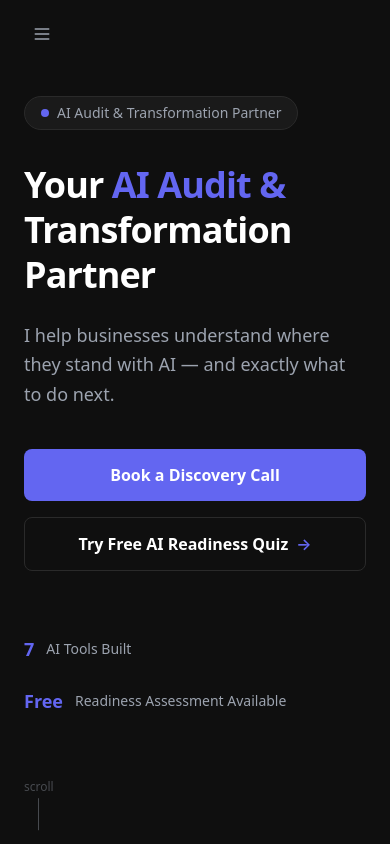
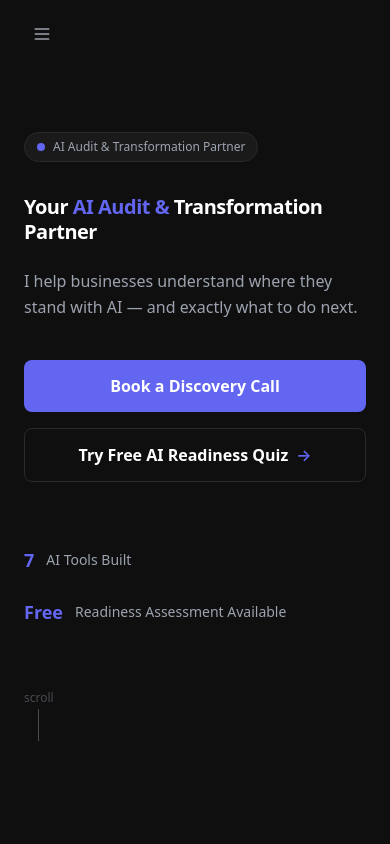
Before and after one commit to kenrahu/kenrahu-website, a React (Vite) app: page / in a window 390 px wide. Shown: the top 844 px of the page. Built offline with nearby package versions, Linux system fonts and the light colour scheme.

Commit message:
Fix mobile responsiveness - overflow hidden, smaller fonts on mobile

```diff
--- a/src/components/Hero.jsx
+++ b/src/components/Hero.jsx
@@ -1,23 +1,20 @@
 export default function Hero() {
   return (
-    <section className="min-h-screen flex flex-col justify-center px-6 pt-24 pb-16 bg-bg">
-      <div className="max-w-4xl mx-auto w-full">
+    <section className="min-h-screen flex flex-col justify-center pt-24 pb-16 bg-bg overflow-hidden">
+      <div className="max-w-4xl mx-auto w-full px-6">
         {/* Badge */}
-        <div className="inline-flex items-center gap-2 bg-surface border border-[#2A2A2A] rounded-full px-4 py-1.5 mb-8">
-          <span className="w-2 h-2 rounded-full bg-accent inline-block"></span>
-          <span className="text-muted text-sm">AI Audit & Transformation Partner</span>
+        <div className="inline-flex items-center gap-2 bg-surface border border-[#2A2A2A] rounded-full px-3 py-1.5 mb-8 max-w-full">
+          <span className="w-2 h-2 rounded-full bg-accent flex-shrink-0"></span>
+          <span className="text-muted text-xs sm:text-sm">AI Audit & Transformation Partner</span>
         </div>
 
         {/* Headline */}
-        <h1 className="text-4xl sm:text-5xl md:text-6xl font-bold leading-tight tracking-tight mb-6">
-          Your{' '}
-          <span className="text-accent">AI Audit &</span>
-          <br />
-          Transformation Partner
+        <h1 className="text-xl sm:text-4xl md:text-6xl font-bold leading-tight tracking-tight mb-6">
+          Your <span className="text-accent">AI Audit &</span> Transformation Partner
         </h1>
 
         {/* Subheadline */}
-        <p className="text-muted text-lg sm:text-xl max-w-2xl mb-10 leading-relaxed">
+        <p className="text-muted text-base sm:text-xl max-w-2xl mb-10 leading-relaxed">
           I help businesses understand where they stand with AI — and exactly what to do next.
         </p>
 
@@ -55,7 +52,7 @@ export default function Hero() {
       </div>
 
       {/* Scroll indicator */}
-      <div className="max-w-4xl mx-auto w-full mt-16 flex justify-start">
+      <div className="max-w-4xl mx-auto w-full px-6 mt-16 flex justify-start">
         <div className="flex flex-col items-center gap-1.5 opacity-40">
           <span className="text-xs text-muted">scroll</span>
           <div className="w-px h-8 bg-muted animate-bounce"></div>
--- a/src/index.css
+++ b/src/index.css
@@ -14,6 +14,7 @@ html {
   scroll-behavior: smooth;
   background-color: #0F0F0F;
   color: #FFFFFF;
+  overflow-x: hidden;
 }
 
 body {
@@ -23,6 +24,7 @@ body {
   font-family: system-ui, -apple-system, BlinkMacSystemFont, 'Segoe UI', sans-serif;
   -webkit-font-smoothing: antialiased;
   -moz-osx-font-smoothing: grayscale;
+  overflow-x: hidden;
 }
 
 * {
```
